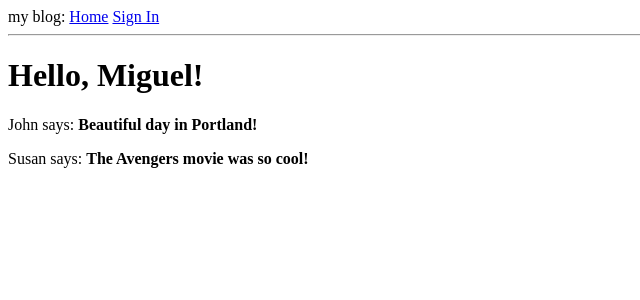
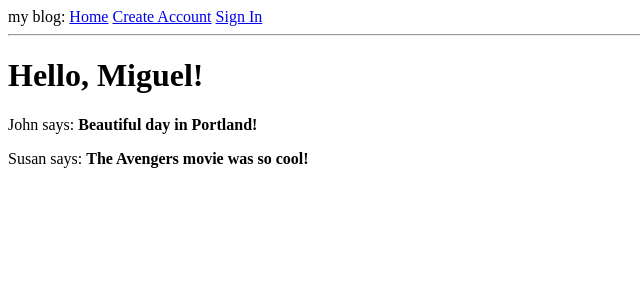
Before and after one commit to saimayunus925/cmpe131_project, a Flask app: page / in a window 1280 px wide. Shown: the top 300 px of the page, without its empty margins (0-640 px from the left). Run offline with Flask 2, Linux system fonts and the light colour scheme; parts of the project's set-up code (start-up, migrations or seed data) failed here and were passed over.

Commit message:
added 'Create Account' link to top bar of home page, might remove later for aesthetic purposes

```diff
--- a/app_folder/routes.py
+++ b/app_folder/routes.py
@@ -5,6 +5,7 @@ from flask import session
 from flask import url_for
 from app_folder import app
 from .forms import LoginForm
+from .forms import Registerform
 
 # different URL the app will implement
 @app.route("/")
@@ -40,7 +41,7 @@ def login():
 
 
 
-@flaskObj.route("/create-account", methods=['GET', 'POST'])
+@app.route("/create-account", methods=['GET', 'POST'])
 
 def createaccount():
     '''
--- a/app_folder/templates/base.html
+++ b/app_folder/templates/base.html
@@ -11,6 +11,7 @@
        <div>
         my blog:
             <a href="/">Home</a>
+            <a href="/create-account">Create Account</a>
             {% if session['username'] %}
                <a href="/logout">Logout</a>
             {% else %}
--- a/app_folder/templates/createaccount.html
+++ b/app_folder/templates/create-account.html
@@ -1,6 +1,6 @@
 {% extends 'base.html' %}
 {% block content %}
-<h1>Sign In</h1>
+<h1>Create Account</h1>
 <form action="" method="post" navalidate>
 	{{ form.hidden_tag() }}
 
@@ -20,8 +20,4 @@
 		{{ form.submit() }}
 	</p>
 </form>
-
-<div>
-
-</div>
 {% endblock %}
```
